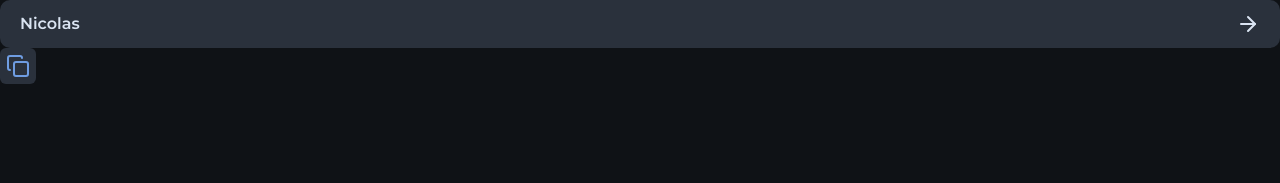
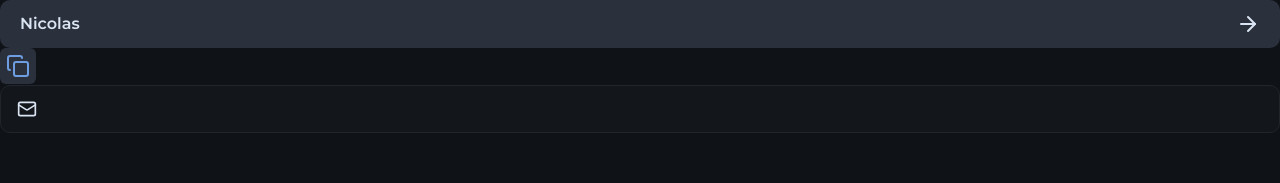
Before and after one commit to nicolasgfe/NLW-connect-devstage-web, a Next.js app: page / in a window 1280 px wide. Shown: the top 183 px of the page. Built offline with nearby package versions, Linux system fonts and the light colour scheme.

Commit message:
criando componente de input baseado em composition pattern

```diff
--- a/src/app/page.tsx
+++ b/src/app/page.tsx
@@ -1,6 +1,7 @@
 import { Button } from "@/components/button";
 import { IconButton } from "@/components/icon-button";
-import { ArrowRight, Copy } from "lucide-react";
+import { InputField, InputIcon, InputRoot } from "@/components/input";
+import { ArrowRight, Copy, Mail } from "lucide-react";
 
 export default function Home() {
   return (
@@ -10,8 +11,17 @@
         <ArrowRight />
       </Button>
       <IconButton>
-        <Copy/>
+        <Copy />
       </IconButton>
+      <div>
+        <InputRoot>
+          <InputIcon>
+            <Mail className="size-5"/>
+          </InputIcon>
+
+          <InputField />
+        </InputRoot>
+      </div>
 
     </main>
   );
--- /dev/null
+++ b/src/components/input.tsx
@@ -0,0 +1,37 @@
+import { ComponentProps } from "react";
+
+interface InputRootProps extends ComponentProps<'div'>{
+	error?: boolean
+}
+
+export function InputRoot({ error = false, ...props }: InputRootProps) {
+	return (
+		<div
+			data-error={error}
+			className="group bg-gray-800 h-12 border border-gray-600 rounded-xl px-4 flex items-center gap-2 focus-within:border-gray-100 data-[error=true]:border-danger"
+			{...props}
+		/>
+	)
+}
+
+interface InputIconProps extends ComponentProps<'span'>{}
+
+export function InputIcon(props: InputIconProps) {
+	return (
+		<span
+			className="text-gray-400 group-focus-within:text-gray-100 group-[&:not(:has(input:placeholder-shown))]:text-gray-100 group-data-[error=true]:text-danger"
+			{...props}
+		/>
+	)
+}
+
+interface InputFieldProps extends ComponentProps<'input'>{}
+
+export function InputField(props: InputFieldProps) {
+	return (
+		<input
+			className="flex-1 outline-0 placeholder-gray-400"
+			{...props}
+		/>
+	)
+}
```
